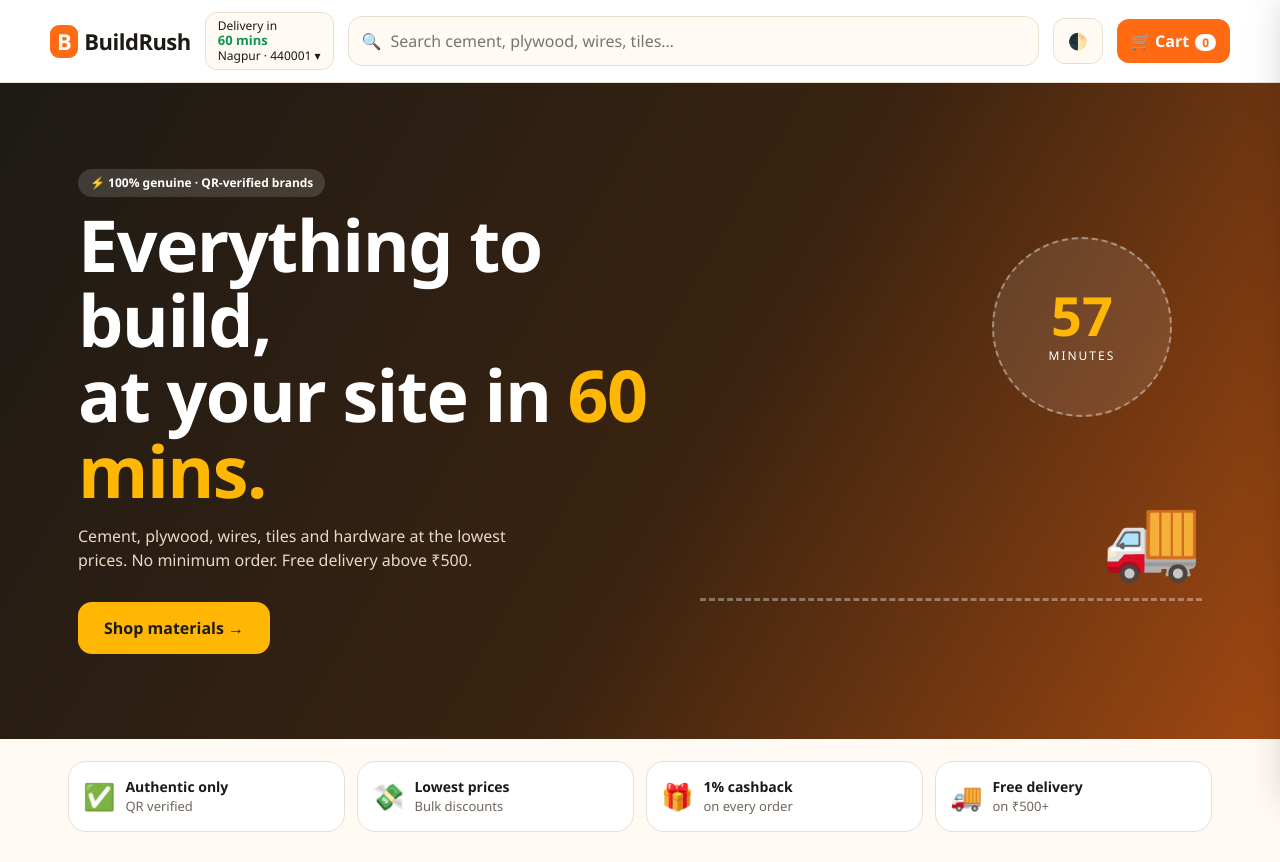
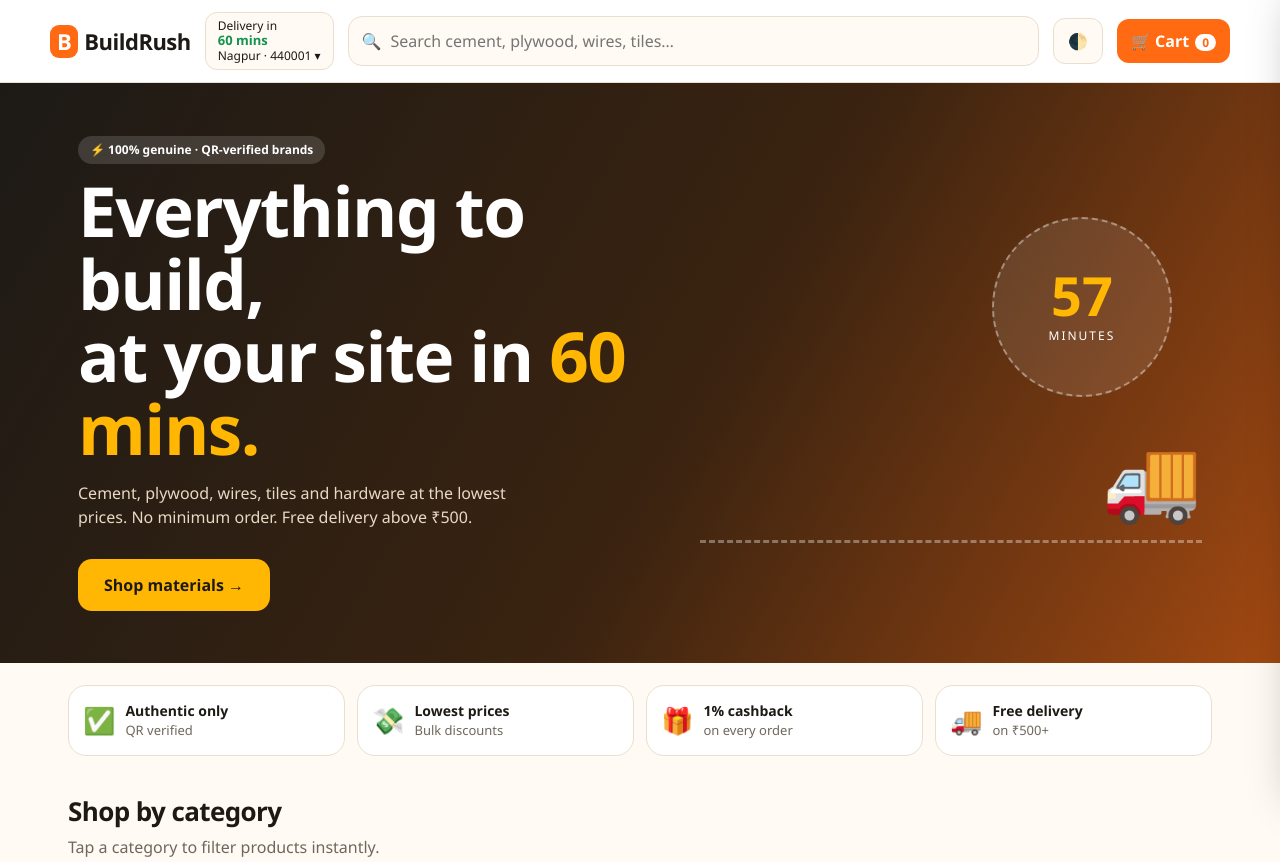
Before and after one commit to AshishKanojiya011/Building-Supplies-Website, a plain HTML site: page index.html in a window 1280 px wide. Shown: the top 862 px of the page. Drawn offline with Linux system fonts and the light colour scheme.

Commit message:
Update index.html

```diff
--- a/index.html
+++ b/index.html
@@ -27,14 +27,14 @@ body::before{content:"";position:fixed;inset:0 0 auto;height:env(safe-area-inset
 .cartb{background:var(--brand);color:#fff;border:0}
 .cartb em{font-style:normal;background:#fff;color:var(--brand);border-radius:99px;padding:0 7px;margin-left:6px;font-size:12px}
 .pop{animation:pop .35s}@keyframes pop{50%{transform:scale(1.15)}}
-body{overflow-x:clip}.hero{margin:0 calc(50% - 50vw);border-radius:0;padding:64px max(18px,calc(50vw - 562px));min-height:min(660px,82vh);position:relative;overflow:hidden;color:#fff;background:linear-gradient(120deg,#1d1a16 0%,#3a2310 55%,#ff6a13 140%);display:grid;grid-template-columns:1.2fr 1fr;gap:20px;align-items:center}
-.hero h1{font-size:clamp(32px,5.6vw,74px);line-height:1.05;margin:10px 0;letter-spacing:-1.5px}
+body{overflow-x:clip}.hero{margin:0 calc(50% - 50vw);border-radius:0;padding:52px max(18px,calc(50vw - 562px));min-height:min(580px,76vh);position:relative;overflow:hidden;color:#fff;background:linear-gradient(120deg,#1d1a16 0%,#3a2310 55%,#ff6a13 140%);display:grid;grid-template-columns:1.2fr 1fr;gap:20px;align-items:center}
+.hero h1{font-size:clamp(32px,5.4vw,70px);line-height:1.05;margin:10px 0;letter-spacing:-1.5px}
 .hero h1 u{text-decoration:none;color:var(--brand2)}
 .hero p{color:#e8d9c4;max-width:460px}
 .chip{display:inline-block;background:rgba(255,255,255,.14);padding:5px 12px;border-radius:99px;font-size:12px;font-weight:600}
 .cta{margin-top:14px;display:inline-block;background:var(--brand2);color:#1d1a16;font-weight:700;border:0;padding:14px 26px;border-radius:14px;text-decoration:none;transition:.2s}
 .cta:hover{transform:translateY(-3px);box-shadow:0 10px 24px rgba(255,183,3,.4)}
-.rider{position:relative;height:380px}
+.rider{position:relative;height:340px}
 .rider svg{position:absolute;width:100%;height:100%}
 .clock{position:absolute;right:6%;top:4%;width:180px;height:180px;border-radius:50%;background:rgba(255,255,255,.1);border:2px dashed rgba(255,255,255,.4);display:grid;place-items:center;text-align:center;animation:spin 0s}
 .clock b{font-size:54px;line-height:1;display:block;color:var(--brand2)}.clock small{font-size:12px;letter-spacing:2px}
```
